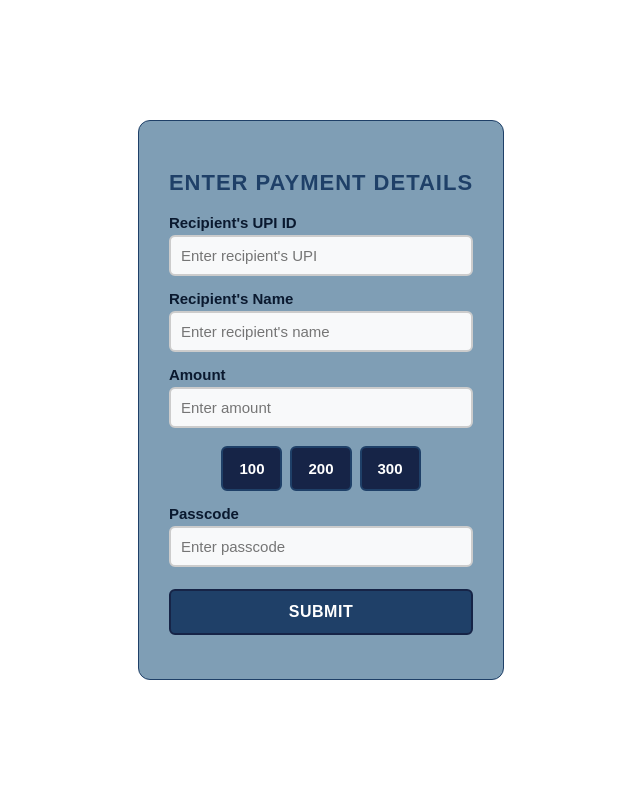
After one commit to BHOOMIKAKN/boompay, a Flask app: page /paying2 in a window 1280 px wide. The commit adds this page. Shown: the whole page, without its empty margins (319-959 px from the left). Run offline with Flask 3, Linux system fonts and the light colour scheme.

Commit message:
edited version1

```diff
--- a/main.py
+++ b/main.py
@@ -2,7 +2,7 @@ import traceback
 
 import pymysql
 from flask import Flask, jsonify, redirect, render_template, request, url_for, session, flash
-
+import random
 import db
 from db import is_registered, register, send_otp, bankinfo, get_bank_names, is_phone_registered
 
@@ -182,6 +182,9 @@ def enter_passcode():
     if not email:
         return "No email found in session. Please generate OTP first.", 400
 
+    if request.method == 'GET':
+        return render_template('enter_passcode.html')  # Ensure a valid response for GET requests
+
     if request.method == 'POST':
         payment_type = request.form.get('payment_type')
         entered_passcode = request.form.get('passcode')
@@ -190,64 +193,216 @@ def enter_passcode():
         try:
             with get_db_connection() as connection:
                 with connection.cursor() as cursor:
-                    # Fetch stored passcode
-                    sql_fetch = "SELECT passcode FROM user_bank_details WHERE email = %s"
-                    cursor.execute(sql_fetch, (email,))
-                    stored_passcode = cursor.fetchone()
+                    # ✅ Fetch stored passcode from `user_bank_details`
+                    sql_fetch_passcode = "SELECT passcode FROM user_bank_details WHERE email = %s"
+                    cursor.execute(sql_fetch_passcode, (email,))
+                    stored_passcode_result = cursor.fetchone()
 
-                    if not stored_passcode or not stored_passcode["passcode"]:
-                        return "Email not found in records! Please check again.", 404
+                    if not stored_passcode_result or not stored_passcode_result["passcode"]:
+                        return {"error": "Passcode not found for this email."}, 400
 
-                    stored_passcode = stored_passcode["passcode"]
+                    stored_passcode = stored_passcode_result["passcode"]
                     print("Stored Passcode:", stored_passcode)
 
                     if entered_passcode == stored_passcode:
                         print(f"Received payment_type: '{payment_type}'")
 
                         if payment_type == 'bank':
+                            # ✅ Deduct balance for Bank Payment
+                            print("✅ Entered Bank Payment block")
                             bank_name = request.form.get('bank_name')
                             recipient_name = request.form.get('recipient_name')
                             account_number = request.form.get('account_number')
                             ifsc_code = request.form.get('ifsc_code')
 
-                            print(f"Bank Payment Details: {bank_name}, {recipient_name}, {account_number}, {ifsc_code}, {amount}")
+                            cursor.execute("SELECT balance_amnt FROM user_bank_details WHERE email = %s", (email,))
+                            sender_balance_result = cursor.fetchone()
+                            if sender_balance_result:
+                                if isinstance(sender_balance_result, dict):  # If dict, extract correctly
+                                    sender_balance = int(sender_balance_result.get('balance_amnt', 0))
+                                elif isinstance(sender_balance_result, tuple):  # If tuple, extract first element
+                                    sender_balance = int(sender_balance_result[0])
+                                else:
+                                    sender_balance = 0  # Handle unexpected cases
+                            else:
+                                sender_balance = 0  # Handle case where balance is missing
 
-                            sql_insert_bank = """INSERT INTO payments_bank (bank_name, recipient_name, account_number, ifsc_code, amount)
-                                                 VALUES (%s, %s, %s, %s, %s)"""
-                            cursor.execute(sql_insert_bank, (bank_name, recipient_name, account_number, ifsc_code, amount))
+                            print(f"✅ Extracted Sender's Balance (Bank): {sender_balance}")
+                            amount = int(amount)
+                            if sender_balance >= amount:
+                                cursor.execute("UPDATE user_bank_details SET balance_amnt = balance_amnt - %s WHERE email = %s",
+                                               (amount, email))
 
-                            details_bank = f"Bank Payment - {bank_name}, {recipient_name}"
-                            sql_transaction_bank = """INSERT INTO transactions1 (details, amount, timestamp, status)
-                                                      VALUES (%s, %s, NOW(), %s)"""
-                            cursor.execute(sql_transaction_bank, (details_bank, amount, "positive"))
+                                cursor.execute(
+                                    """INSERT INTO payments_bank (bank_name, recipient_name, account_number, ifsc_code, amount)
+                                       VALUES (%s, %s, %s, %s, %s)""",
+                                    (bank_name, recipient_name, account_number, ifsc_code, amount)
+                                )
+
+                                details = f"Bank Payment - {bank_name}, {recipient_name}"
+
+                                cursor.execute(
+                                    """INSERT INTO transactions1 (details, amount, timestamp, status)
+                                       VALUES (%s, %s, NOW(), %s)""",
+                                    (details, amount, "positive")
+                                )
+
+                                connection.commit()
+                                print("✅ Bank Payment successful!")
+                                return redirect(url_for('confirm_page'))
+                            else:
+                                return "❌ Insufficient Balance for Bank Payment", 400
+
+
 
                         elif payment_type == 'phone_number':
+                            print(email)
                             print("✅ Entered phone_number payment block")
+
                             name = request.form.get('name')
 
                             phone_number = request.form.get('phone_number')
 
                             print(f"Phone Payment Details: {name}, {phone_number}, {amount}")
 
-                            sql_insert_phone = """INSERT INTO payments_phone (name, phone_number, amount)
+                            # Fetch the balance safely
 
-                                                      VALUES (%s, %s, %s)"""
+                            cursor.execute("SELECT balance_amnt FROM user_bank_details WHERE email = %s",
+                                           (email,))
+                            sender_balance_result = cursor.fetchone()
 
-                            cursor.execute(sql_insert_phone, (name, phone_number, amount))
+                            print(f"DEBUG: sender_balance_result = {sender_balance_result}")  # ✅ Debugging step
 
-                            details_phone = f"Phone Payment - {name}, {phone_number}"
+                            if sender_balance_result is not None and len(sender_balance_result) > 0:
 
-                            sql_transaction_phone = """INSERT INTO transactions1 (details, amount, timestamp, status)
+                                sender_balance = int(sender_balance_result['balance_amnt'])  # ✅ Correct way for DictCursor
 
-                                                           VALUES (%s, %s, NOW(), %s)"""
+                                print(f"✅ Extracted Sender's Balance (Phone): {sender_balance}")
 
-                            cursor.execute(sql_transaction_phone, (details_phone, amount, "positive"))
+                                if sender_balance >= int(amount):
 
-                        connection.commit()  # Commit changes for both cases
+                                    # Deduct the amount
 
-                        print("Transaction committed ✅")
+                                    cursor.execute(
+                                        "UPDATE user_bank_details SET balance_amnt = balance_amnt - %s WHERE email = %s",
 
-                        return redirect(url_for('confirm_page'))
+                                        (amount, email))
+                                    connection.commit()
+                                    # Insert payment details
+
+                                    sql_insert_phone = """INSERT INTO payments_phone (name, phone_number, amount)
+
+                                                          VALUES (%s, %s, %s)"""
+
+                                    cursor.execute(sql_insert_phone, (name, phone_number, amount))
+                                    connection.commit()
+                                    # Insert transaction record
+
+                                    details_phone = f"Phone Payment - {name}, {phone_number}"
+
+                                    sql_transaction_phone = """INSERT INTO transactions1 (details, amount, timestamp, status)
+
+                                                               VALUES (%s, %s, NOW(), %s)"""
+
+                                    cursor.execute(sql_transaction_phone, (details_phone, amount, "positive"))
+                                    connection.commit()
+                                    print("✅ Phone Payment Successful, Amount Deducted")
+
+                                else:
+
+                                    print("❌ Insufficient Balance in Phone Account")
+
+                            else:
+
+                                print("❌ Phone Number Not Found in Database or No Balance Record")
+
+                        elif payment_type == 'upi_id':
+
+                            print("✅ Entered UPI Payment block")
+
+                            upi_id = request.form.get('upi_id')
+                            print(upi_id)
+                            recipient_name = request.form.get('name')
+                            print(recipient_name)
+                            print(f"UPI Payment Details: {recipient_name}, {upi_id}, {amount}")
+                            sender_phone = session.get('phone_number')  # Get sender's phone number
+                            print(sender_phone)
+                            cursor.execute("SELECT upi_id FROM user_bank_details WHERE email = %s", (email,))
+
+                            sender_upi_id = cursor.fetchone()
+                            print(sender_upi_id) #okay upto here
+                            if sender_upi_id:
+                                if isinstance(sender_upi_id, dict):
+                                    sender_upi_id = sender_upi_id.get('upi_id')  # Extract from dict
+                                    print(sender_upi_id)
+                                elif isinstance(sender_upi_id, tuple):
+                                    sender_upi_id = sender_upi_id[0]  # Extract from tuple
+                                    print(sender_upi_id)
+                                else:
+                                    sender_upi_id = None  # Handle unexpected cases
+                                    print("None UPI ID")
+                            print(f"✅ Sender's UPI ID: {sender_upi_id}")
+                            cursor.execute("SELECT balance_amnt FROM bank3 WHERE upi_id = %s", (sender_upi_id,))
+                            sender_balance_result = cursor.fetchone()
+
+                            if sender_balance_result:
+                                if isinstance(sender_balance_result, dict):  # ✅ If dict, extract correctly
+                                    sender_balance = int(sender_balance_result.get('balance_amnt', 0))
+                                elif isinstance(sender_balance_result, tuple):  # ✅ If tuple, extract first element
+                                    sender_balance = int(sender_balance_result[0])
+                                else:
+                                    sender_balance = 0  # Handle unexpected cases
+                            else:
+                                sender_balance = 0  # Handle case where balance is missing
+
+                            print(f"✅ Extracted Sender's Balance: {sender_balance}")
+                            amount= int(amount)
+                            if sender_balance >= amount:  # ✅ Corrected check
+                                print("✅ Sufficient balance, proceeding with transaction...") # Convert to integer
+                            else:
+                                sender_balance = None  # Handle cases where balance is not found
+
+                            print(f"✅ Extracted Sender's Balance: {sender_balance}")
+
+                            if sender_balance is not None and sender_balance >= int(
+                                    amount):  # Ensure amount is also an integer
+                                try:
+                                    # Deduct amount from sender's balance
+                                    cursor.execute(
+                                        "UPDATE bank3 SET balance_amnt = balance_amnt - %s WHERE upi_id = %s",
+                                        (amount, sender_upi_id)
+                                    )
+
+                                    # Insert payment record
+                                    sql_insert_upi = """INSERT INTO payments_upi
+                                                        (upi_id, recipient_name, amount, passcode)
+                                                        VALUES (%s, %s, %s, %s)"""
+                                    cursor.execute(sql_insert_upi, (upi_id, recipient_name, amount, stored_passcode))
+
+                                    # Insert transaction record
+                                    details_upi = f"UPI Payment - {recipient_name}, {upi_id}"
+                                    sql_transaction_phone = """INSERT INTO transactions1 (details, amount, timestamp, status)
+                                                               VALUES (%s, %s, NOW(), %s)"""
+                                    cursor.execute(sql_transaction_phone, (details_upi, amount, "positive"))
+
+                                    # Commit transaction
+                                    connection.commit()
+                                    print("✅ Payment successful and balance updated!")
+                                    print("✅ Transaction committed")
+
+                                    return redirect(url_for('confirm_page'))
+
+                                except Exception as e:
+                                    connection.rollback()  # Rollback in case of error
+                                    print(f"❌ Transaction failed! Error: {e}")
+                                    return "Transaction Failed", 500
+
+                            else:
+                                print("❌ Insufficient balance! Transaction failed.")
+                                return "Insufficient Balance", 400
+
+                    return redirect(url_for('confirm_page'))
+
         except Exception as e:
             print("Full Error Traceback:\n", traceback.format_exc())
             return f"Database Error: {str(e)}", 500
@@ -325,17 +480,21 @@ def bankinfo1():
             bank_name = data.get('bank_name')
             account_number = data.get('account_number')
             ifsc_code = data.get('ifsc_code')
+            upi_id = data.get('upi_id')
+            #balance_amnt = data.get('balance_amnt')
             passcode = data.get('passcode')
             phone_number = data.get('phone_number')
         else:
             bank_name = request.form.get('bank_name')
             account_number = request.form.get('account_number')
             ifsc_code = request.form.get('ifsc_code')
+            upi_id = request.form.get('upi_id')
+            #balance_amnt = request.form.get('balance_amnt')
             passcode = request.form.get('passcode')
             phone_number = request.form.get('phone_number')
 
         # Ensure all fields are provided
-        if not all([bank_name, account_number, ifsc_code, passcode, phone_number]):
+        if not all([bank_name, account_number, ifsc_code, upi_id, passcode, phone_number]):
             return jsonify({"error": "All fields are required"}), 400
 
         try:
@@ -345,9 +504,9 @@ def bankinfo1():
 
             # Insert into the database
             cursor.execute("""
-                INSERT INTO bank3 (bank_name, account_number, ifsc_code, passcode, phone_number)
-                VALUES (%s, %s, %s, %s, %s)
-            """, (bank_name, account_number, ifsc_code, passcode, phone_number))
+                INSERT INTO bank3 (bank_name, account_number, ifsc_code, upi_id, passcode, phone_number)
+                VALUES (%s, %s, %s, %s, %s, %s)
+            """, (bank_name, account_number, ifsc_code, upi_id, passcode, phone_number))
             connection.commit()
 
         except Exception as e:
@@ -360,6 +519,56 @@ def bankinfo1():
         return redirect(url_for('index2'))  # Redirect after successful form submission
 
     return render_template("bankinfo.html")
+
+
+def generate_transaction_id():
+    return ''.join(random.choices(string.ascii_uppercase + string.digits, k=12))
+
+
+@app.route('/upi_payment', methods=['POST'])
+def upi_payment():
+    try:
+        data = request.json
+        sender_upi = data.get('upi_id')  # Sender's UPI ID from another application
+        amount = data.get('amount')
+
+        if not sender_upi or not amount:
+            return jsonify({"error": "Sender UPI ID and amount are required"}), 400
+
+        # Fetch sender details from users_bank_details view
+        with get_db_connection() as connection:
+            with connection.cursor() as cursor:
+                cursor.execute("SELECT account_holder, passcode FROM users_bank_details WHERE upi_id = %s", (sender_upi,))
+                sender_data = cursor.fetchone()
+
+        if not sender_data:
+            return jsonify({"error": "Sender details not found"}), 404
+
+        sender_name, sender_passcode = sender_data
+
+        print(f"✅ Sender Found: {sender_name} ({sender_upi}) | Amount: ₹{amount}")
+
+        # Store transaction in database
+        with get_db_connection() as connection:
+            with connection.cursor() as cursor:
+                sql_insert_upi_payment = """INSERT INTO payments_upi (upi_id, account_holder, amount, passcode)
+                                            VALUES (%s, %s, %s, %s)"""
+                cursor.execute(sql_insert_upi_payment, (sender_upi, sender_name, amount, sender_passcode))
+                connection.commit()
+
+        print(f"✅ Payment of ₹{amount} from {sender_upi} processed successfully.")
+
+        return jsonify({
+            "message": "Payment successful",
+            "upi_id": sender_upi,
+            "account_holder": sender_name,
+            "amount": amount
+        })
+
+    except Exception as e:
+        print("Full Error Traceback:\n", traceback.format_exc())
+        return jsonify({"error": "Internal Server Error"}), 500
+
 
 @app.route('/user_bank')
 def user_bank_page():
@@ -375,6 +584,11 @@ def user_bank_page():
 @app.route("/payment")
 def payment():
     return redirect(url_for('paying1'))
+
+
+@app.route("/paymentupi")
+def paymentupi():
+    return redirect(url_for('paying2'))
 
 
 @app.route("/transaction")
@@ -397,7 +611,12 @@ def paying1():
     return render_template("paying1.html")
 
 
-@app.route("/users", methods=["GET", "POST"])
+@app.route("/paying2")
+def paying2():
+    return render_template("paying2.html")
+
+
+@app.route("/users", methods=["GET"])
 def users():
     user_email = session.get("otp_email")
     if not user_email:
--- a/templates/bankinfo.html
+++ b/templates/bankinfo.html
@@ -176,7 +176,11 @@ button[type="submit"]:hover {
             <label for="ifsc_code">IFSC Code</label>
             <input type="text" id="ifsc_code" name="ifsc_code" placeholder="Enter IFSC code" required>
         </div>
- <div class="form-group">
+        <div class="form-group">
+            <label for="upi_id">UPI ID</label>
+            <input type="text" id="upi_id" name="upi_id" placeholder="Enter a UPI ID" required>
+        </div>
+        <div class="form-group">
             <label for="passcode">Passcode</label>
             <input type="text" id="passcode" name="passcode" placeholder="Enter a secure passcode" required>
         </div>
--- a/templates/index2.html
+++ b/templates/index2.html
@@ -142,6 +142,7 @@
             <h2>Select an Option</h2>
             <button onclick="location.href='{{ url_for('transaction') }}'">Transaction through Bank</button>
             <button onclick="location.href='{{ url_for('payment') }}'">Transaction through Phone Number</button>
+            <button onclick="location.href='{{ url_for('paymentupi') }}'">Transaction through UPI ID</button>
         </div>
     </div>
 
--- /dev/null
+++ b/templates/paying2.html
@@ -0,0 +1,192 @@
+<!DOCTYPE html>
+<html lang="en">
+<head>
+    <meta charset="UTF-8">
+    <meta name="viewport" content="width=device-width, initial-scale=1.0">
+    <title>Payment Form</title>
+    <style>
+        /* Reset and Centering */
+        body, html {
+            height: 100%;
+            margin: 0;
+            display: flex;
+            justify-content: center;
+            align-items: center;
+            font-family: 'Arial', sans-serif;
+            background: white;
+            color: white;
+        }
+
+        .container {
+            text-align: center;
+            background: #7f9eb5;
+            padding: 30px;
+            border-radius: 12px;
+            box-shadow: 0 6px 18px rgba(255, 255, 255, 0.2);
+            max-width: 480px;
+            width: 90%;
+            border: 1px solid #1f4068;
+            transition: transform 0.3s ease-in-out;
+            color: white;
+        }
+
+        .container:hover {
+            transform: scale(1.03);
+        }
+
+        h2 {
+            margin-bottom: 18px;
+            font-size: 22px;
+            font-weight: bold;
+            color: #1f4068;
+            text-transform: uppercase;
+            letter-spacing: 1px;
+        }
+
+        .form-group {
+            margin-bottom: 14px;
+            text-align: left;
+        }
+
+        label {
+            display: block;
+            font-size: 15px;
+            color: #0a192f;
+            margin-bottom: 4px;
+            font-weight: bold;
+        }
+
+        input, select {
+            width: 100%;
+            padding: 10px;
+            font-size: 15px;
+            border: 2px solid #ccc;
+            border-radius: 6px;
+            box-sizing: border-box;
+            transition: all 0.3s ease-in-out;
+            background: #f8f9fa;
+            color: #0a192f;
+        }
+
+        input:focus, select:focus {
+            border-color: #1f4068;
+            outline: none;
+            box-shadow: 0 0 8px rgba(31, 64, 104, 0.4);
+        }
+
+        .amount-buttons {
+            display: flex;
+            gap: 8px;
+            justify-content: center;
+            flex-wrap: wrap;
+            margin-bottom: 14px;
+        }
+
+        .amount-buttons button {
+            padding: 12px 16px;
+            font-size: 15px;
+            border: 2px solid #1f4068;
+            border-radius: 6px;
+            background: #162447;
+            cursor: pointer;
+            font-weight: bold;
+            text-transform: uppercase;
+            color: white;
+            transition: all 0.3s ease-in-out;
+        }
+
+        .amount-buttons button:hover {
+            background: #1f4068;
+            border-color: #0a192f;
+            color: white;
+            transform: translateY(-2px);
+            box-shadow: 0 4px 10px rgba(255, 255, 255, 0.2);
+        }
+
+        button[type="submit"] {
+            padding: 12px;
+            font-size: 16px;
+            font-weight: bold;
+            cursor: pointer;
+            background: #1f4068;
+            color: white;
+            border: 2px solid #162447;
+            border-radius: 6px;
+            transition: all 0.3s ease-in-out;
+            width: 100%;
+            margin-top: 8px;
+            text-transform: uppercase;
+            letter-spacing: 0.5px;
+        }
+
+        button[type="submit"]:hover {
+            background: #162447;
+            border-color: #0a192f;
+            transform: translateY(-2px);
+            box-shadow: 0 4px 10px rgba(255, 255, 255, 0.2);
+        }
+
+        .error-message {
+            color: red;
+            font-size: 13px;
+            margin-top: 8px;
+        }
+    </style>
+</head>
+<body>
+
+    <div class="container">
+        <h2>Enter Payment Details</h2>
+
+        <form action="/enter_passcode" method="POST">
+            <!-- UPI ID Input (Pre-filled if received from API) -->
+            <div class="form-group">
+                <label for="upi_id">Recipient's UPI ID</label>
+                <input type="text" id="upi_id" name="upi_id" placeholder="Enter recipient's UPI"
+                       value="{{ upi_id if upi_id else '' }}" required>
+            </div>
+
+            <!-- Recipient Name Input -->
+            <div class="form-group">
+                <label for="name">Recipient's Name</label>
+                <input type="text" id="name" name="name" placeholder="Enter recipient's name" required>
+            </div>
+
+            <!-- Amount Input -->
+            <div class="form-group">
+                <label for="amount">Amount</label>
+                <input type="number" id="amount" name="amount" placeholder="Enter amount" required>
+                <br><br>
+
+                <!-- Quick Amount Buttons -->
+                <div class="amount-buttons">
+                    <button type="button" onclick="setAmount(100)">100</button>
+                    <button type="button" onclick="setAmount(200)">200</button>
+                    <button type="button" onclick="setAmount(300)">300</button>
+                </div>
+            </div>
+
+            <!-- Passcode Input -->
+            <div class="form-group">
+                <label for="passcode">Passcode</label>
+                <input type="password" id="passcode" name="passcode" placeholder="Enter passcode" required>
+            </div>
+
+            <!-- Hidden Payment Type -->
+            <input type="hidden" name="payment_type" value="upi_id">
+
+            <!-- Submit Button -->
+            <div class="form-group">
+                <button type="submit" class="submit-button">Submit</button>
+            </div>
+        </form>
+    </div>
+
+    <script>
+        function setAmount(value) {
+            document.getElementById('amount').value = value;
+        }
+    </script>
+
+</body>
+</html>
```
Also changed, not shown: templates/user_details.html (+10 -1 lines).
